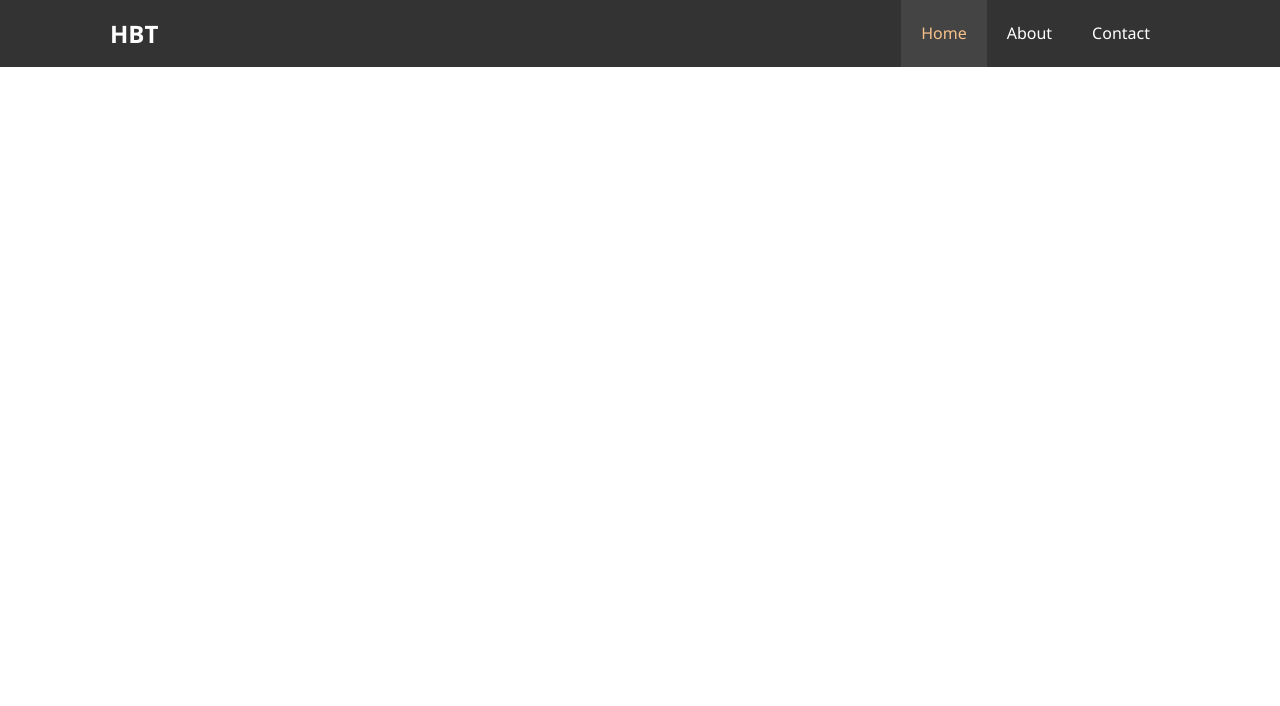
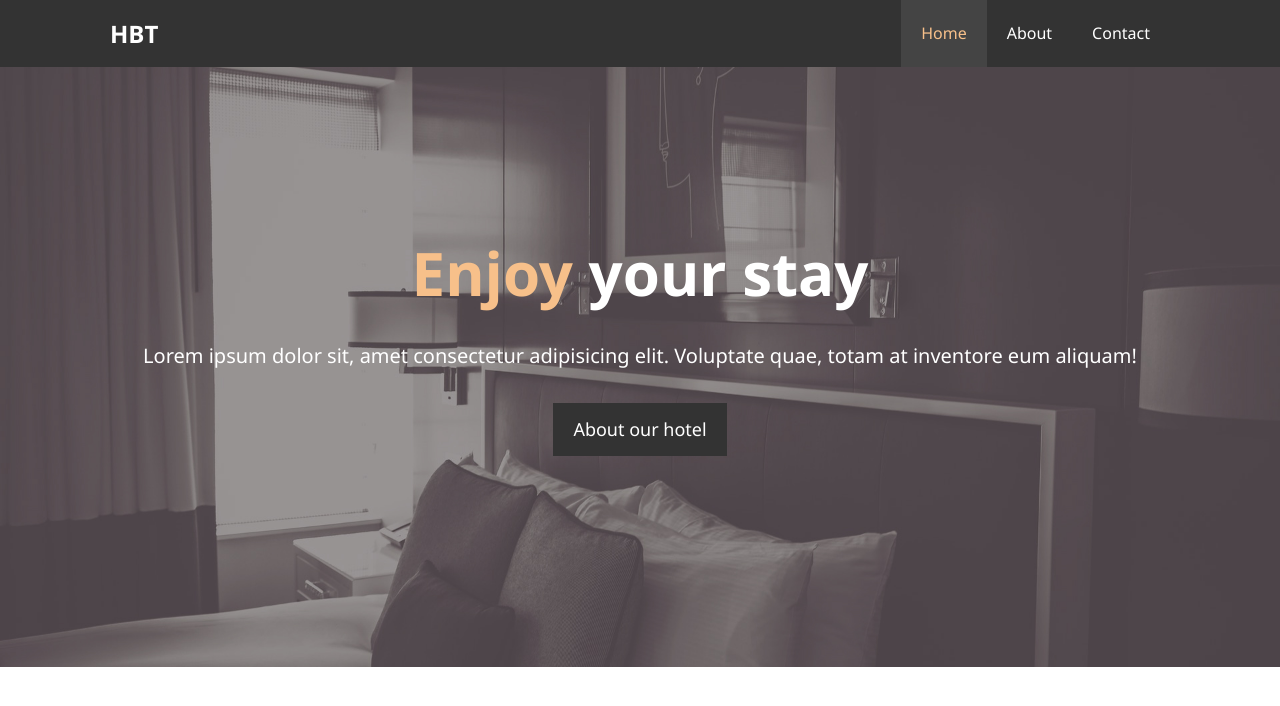
Before and after one commit to jelenastj/website_css, a plain HTML site: page index.html in a window 1280 px wide. Drawn offline with Linux system fonts and the light colour scheme.

Commit message:
showcase

```diff
--- a/css/style.css
+++ b/css/style.css
@@ -25,6 +25,26 @@ p {
     overflow: auto;
     padding: 0 20px;
 }
+ .text-primary {
+     color: #f7c08a
+ }
+ .lead {
+     font-size: 20px;
+ }
+.btn {
+    display: inline-block;
+    font-size: 18px;
+    color: #fff;
+    background: #333;
+    padding: 13px 20px;
+    border: none;
+    cursor: pointer;
+}
+.btn:hover {
+    background: #f7c08a;
+    color: #333;
+}
+
 
 
 #navbar {
@@ -63,3 +83,22 @@ p {
     background: #444;
     color: #f7c08a
 }
+/* SHOWCASE */
+#showcase {
+    background: url('../images/showcase.jpg') no-repeat center center/cover;
+    height: 600px;
+}
+#showcase .showcase-content {
+    color: #fff;
+    text-align: center;
+    padding-top: 170px;
+}
+
+#showcase .showcase-content h1 {
+    font-size: 60px;
+    line-height: 1.2em;
+}
+#showcase .showcase-content p{
+    padding-bottom: 20px;
+    line-height: 1.7em;
+}
--- a/index.html
+++ b/index.html
@@ -20,6 +20,18 @@
 					</ul>
 				</div>
 			</nav>
+			<div id="showcase">
+				<div class="container">
+					<div class="showcase-content">
+						<h1><span class="text-primary">Enjoy</span> your stay</h1>
+						<p class="lead">
+							Lorem ipsum dolor sit, amet consectetur adipisicing elit. Voluptate quae, totam at inventore
+							eum aliquam!
+						</p>
+						<a class="btn" href="about.html">About our hotel</a>
+					</div>
+				</div>
+			</div>
 		</header>
 	</body>
 </html>
```
